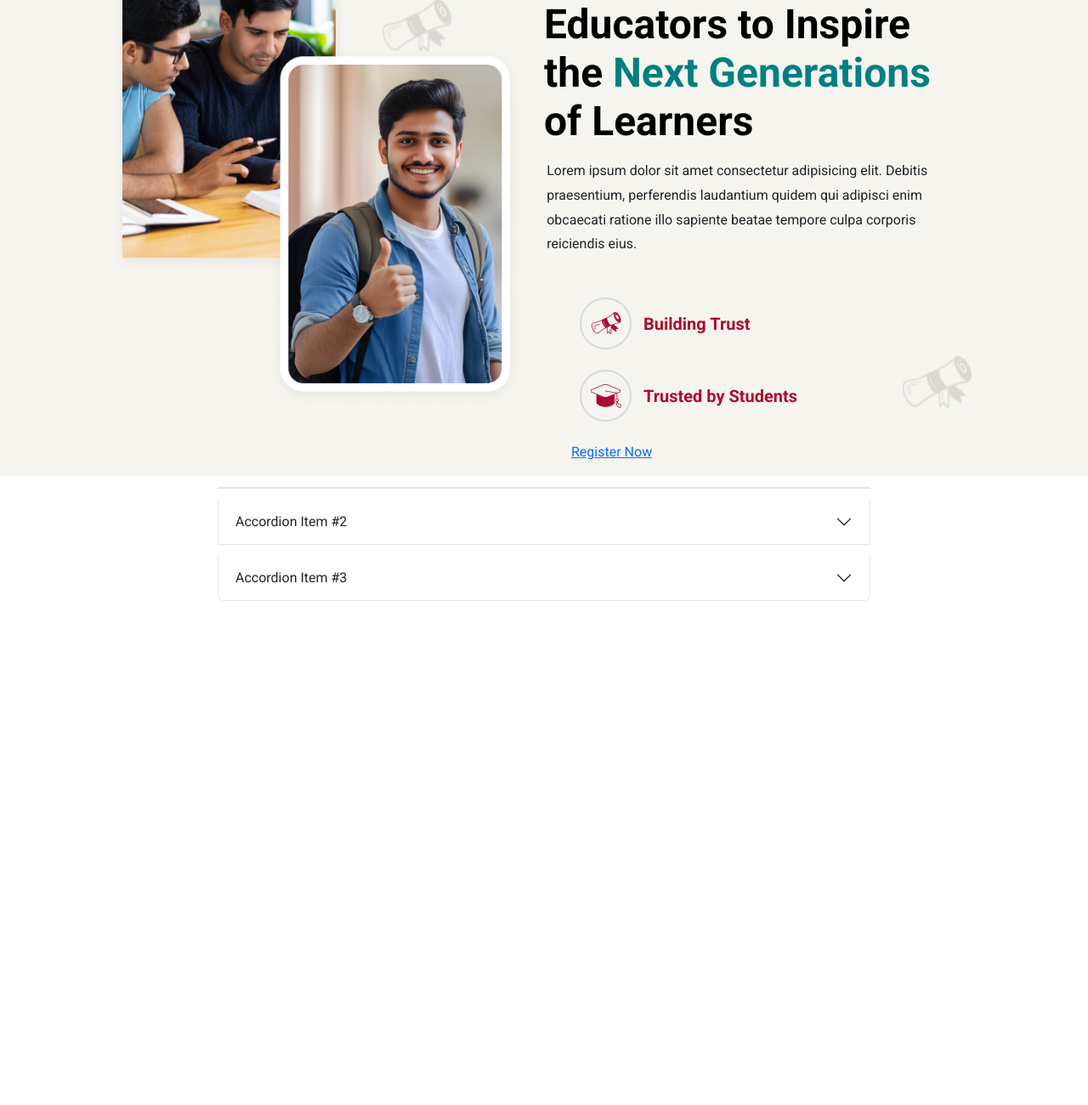
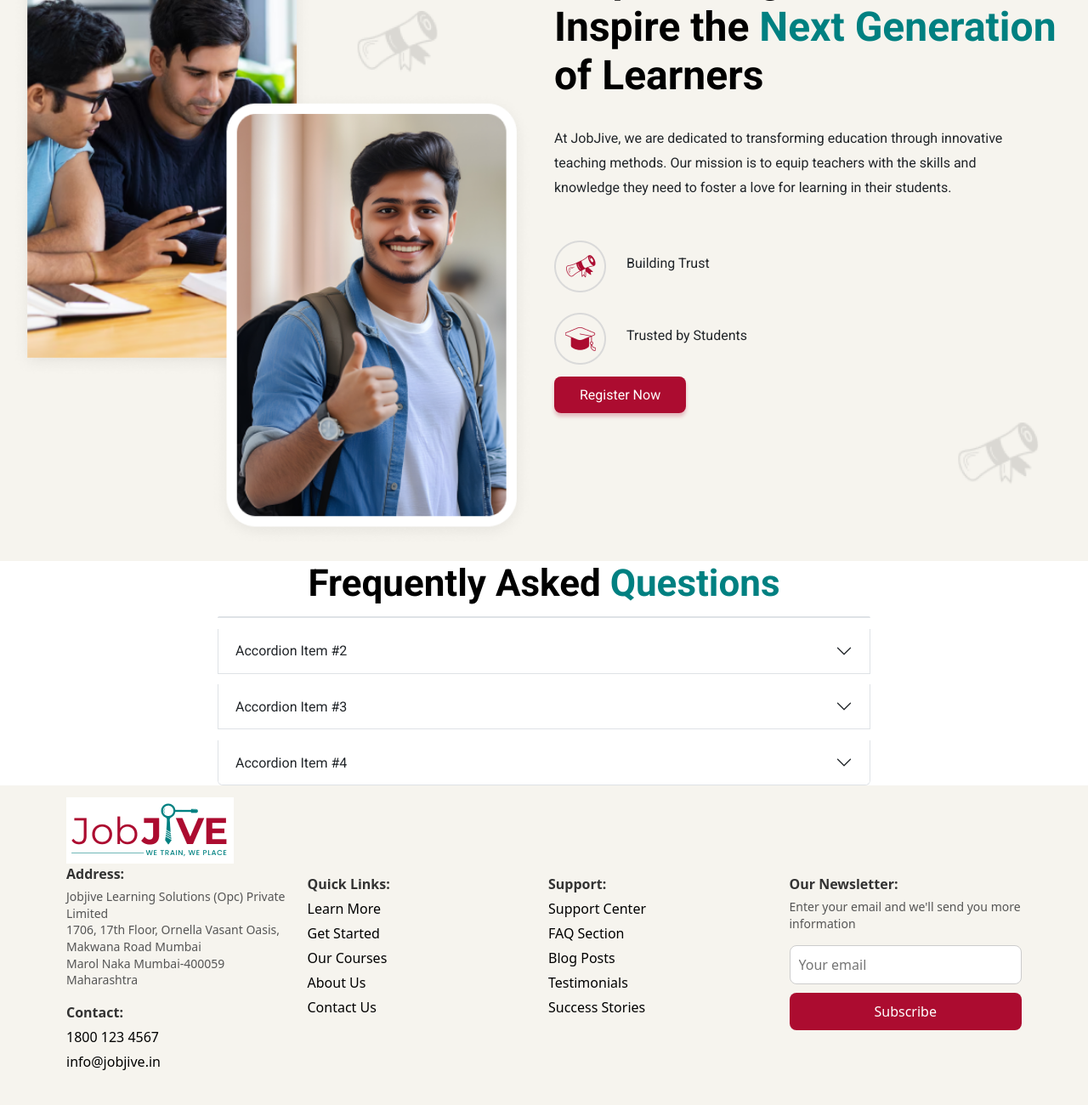
Before and after one commit to hydrozzzen/job-jive, a plain HTML site: page index.html in a window 1280 px wide. Shown: the part 1365-2665 px from the top of the page at 85% size. Before the commit the page ends 2072 px from the top, so only its background shows below. Drawn offline with nearby package versions, Linux system fonts and the light colour scheme.

Commit message:
new things

```diff
--- a/css/responsive.css
+++ b/css/responsive.css
@@ -10,6 +10,7 @@
     }
     .accordion-item{
       width: 100%;
+      margin-top: 6%;
 
   }
     .accordion-header{
@@ -33,7 +34,13 @@
      font-weight: 600;
      line-height: normal;
      color: rgb(0, 0, 0);
-     text-align: center;
+     text-align: left;
+ }
+ .empopara{
+  display: none;
+ }
+ .registerbtn{
+  margin-bottom: 5%;
  }
 
   }
--- a/css/style.css
+++ b/css/style.css
@@ -8,6 +8,7 @@ body {
 .navbar-expand-lg .navbar-nav .nav-link{
     color: white!important;
 }
+
 .logoimg {
     width: 121px;
     /* border-top: 21px solid rgb(255, 255, 255);
@@ -133,31 +134,144 @@ body {
   line-height: normal;
   color: rgb(0, 0, 0);
 }
-
 .empowering{
-   margin-top: 27px;
+    margin-top: 30px;
     font-size: 48px;
     font-weight: 700;
     line-height: normal;
     color: rgb(0, 0, 0);
 }
-.ptext{
-    margin-top: 1rem;
+.empopara{
     margin-bottom: 1rem;
     line-height: 1.8;
+    margin-right: 3rem;
     font-family: Roboto;
-    margin-left: 0.2rem;
-    margin-right: 0.2rem;
+    margin-top: 2rem;
+
 }
-.smalltext{
+.registerbtn{
+    background: #AC0C30;
+box-shadow: 0 4px 4px rgba(172, 12, 48, 0.25);
+color: white !important;
+text-decoration: none;
+padding: 12px 30px;
+border-radius: 8px;
+display: inline;
+margin-top: 20px;
+}
+.vertical-list {
+    list-style-type: none; /* Removes bullet points */
+    padding: 0; /* Removes default padding */
+}
+
+.vertical-list li {
+    display: flex;
+    align-items: center;
+}
+.faqheading{
     font-family: Roboto;
-    line-height: 1.2;
-    margin-bottom: 1rem;
+    font-size: 44px;
+    font-weight: 700;
+    line-height: normal;
+    color: rgb(0, 0, 0);
+    text-align: center;
+}
+
+
+
+
+
+.footer{
+    background-color:  #F6F4EE;
+  }
+  .footer-section {
+    display: flex;
+
+    padding: 14px;
+    margin-left: 5%;
+    margin-right: 5%;
+    flex-direction: column; /* Adjusts layout to be vertical */
+    font-family: system-ui, -apple-system, BlinkMacSystemFont, 'Segoe UI', Roboto, Oxygen, Ubuntu, Cantarell, 'Open Sans', 'Helvetica Neue', sans-serif;
+}
+
+.footrow {
+    display: grid;
+    grid-template-columns: repeat(4, 1fr);
+    gap: 10px;
+    margin-bottom: 20px;
+}
+
+.footer-section > div {
+    background: #F6F4EE;
+}
+
+.footer-section span {
+    font-size: 16px;
     font-weight: 600;
-    color:  #AC0C30;
-    font-size: 20px;
-    margin-top: 1rem;
+    color: #333;
+    display: block;
+    margin-bottom: 5px;
 }
-.smallimg{
-    margin-left: 17%;
+
+.footer-section p {
+    font-size: 14px;
+    color: #555;
+    line-height: 1.4;
 }
+
+.footer-section ul {
+    list-style-type: none;
+    padding: 0;
+    margin: 0;
+}
+
+.footer-section ul li {
+    margin: 5px 0;
+}
+
+.footer-section ul li a {
+    color: #000; /* Set link color to black */
+    /* Make links bold */
+    text-decoration: none; /* Remove underline */
+    transition: color 0.3s;
+}
+
+.footer-section ul li a:hover {
+    color: #333; /* Change color on hover (optional) */
+}
+
+.email-subscribe-btn {
+    display: flex;
+    flex-direction: column;
+    gap: 10px;
+}
+
+.email-subscribe-btn input {
+    padding: 10px;
+    border-radius: 8px;
+    border: 1px solid #ccc;
+    outline: none;
+}
+
+.email-subscribe-btn input:focus {
+    border: 1px solid #007BFF;
+}
+
+.email-subscribe-btn button {
+    padding: 10px;
+    border-radius: 8px;
+    background-color: #AC0C30;
+    color: white;
+    border: none;
+    cursor: pointer;
+    transition: background-color 0.3s;
+}
+
+.email-subscribe-btn button:hover {
+    background-color: #9a0a2b;
+}
+
+/* Additional styles to create space between sections */
+.footsection {
+    margin-top: 90px; /* Add space above each section */
+}
--- a/index.html
+++ b/index.html
@@ -71,9 +71,9 @@
   </nav>
 </section>
 <!--VIDEO SECTION-->
-<sectio video>
+<section>
   <div class="video-container">
-    <video autoplay muted>
+    <video autoplay muted loop>
       <source src="img/video.mp4" type="video/mp4">
       Your browser does not support the video tag.
     </video>
@@ -81,7 +81,8 @@
       Empowering Educators to Shape Tomorrow’s <span style="background-color: #ac0c30;">Leaders.</span>
     </div>
   </div>
-</sectio>
+</section>
+
 
 <!--COROUSEL-SECTION-->
   <section coro >
@@ -102,45 +103,45 @@
 
   </section>
 <!--img+text-->
+
 <section class="background-section">
-  <div class="row" style="width: 100%;">
-    <div class="col-md-6 col-12" id="a" style="width: 40%;margin-left: 10%;">
-        <img src="img/Group 29.png" class="img-fluid">
+  <div class="container-fluid">
+      <div class="row">
+          <div class="col-sm-6  text-center" >
+            <img src="img/Group 29.png"style="width: 100%;
+            height: auto;">
           </div>
-    <div class="col-md-6 col-12" id="a"style="width: 40%;margin-right:10%">
-      <h2 class="empowering">Empowering Educators to Inspire the <span style="  color: #008081; ">Next Generations</span>
+          <div class="col-sm-6  ">
+           <h2 class="empowering">Empowering Educators to Inspire the <span style="color: #008081;">Next Generation </span><br>
             of Learners</h2>
+          <p class="empopara">At JobJive, we are dedicated to transforming education through innovative teaching methods. Our mission is to equip teachers with the skills and knowledge they need to foster a love for learning in their students.</p>
+          <div class="mt-5">
+            <ul class="vertical-list">
+                <li class="d-flex align-items-center mb-4">
+                    <div class="image">
+                        <img src="img/Frame 5.png" alt="Building Trust">
+                    </div>
+                    <h6 class="mx-4">Building Trust</h6>
+                </li>
+                <li class="d-flex align-items-center mb-4">
+                    <div class="image">
+                        <img src="img/Frame 6.png" alt="Trusted by Students">
+                    </div>
+                    <h6 class="mx-4">Trusted by Students</h6>
+                </li>
+            </ul>
+            <a href="https://job-jives.uat-projects.com/user/register" class="registerbtn" target="_blank">Register Now</a>
+        </div>
 
-        <p class="ptext">Lorem ipsum dolor sit amet consectetur adipisicing elit. Debitis praesentium, perferendis laudantium quidem qui adipisci enim obcaecati ratione illo sapiente beatae tempore culpa corporis reiciendis eius.</p>
 
-        <div class="mt-5">
-          <ul>
-              <li class="d-flex align-items-center building-trusst mb-4">
-                  <div class="image">
-                      <img src="img/Frame 5.png" alt="image"  class="smallimg">
-                  </div>
-                  <div class="d-flex flex-column mx-4">
-                      <h6 class="smalltext">Building Trust</h6>
-                  </div>
-              </li>
-              <li class="d-flex align-items-center building-trusst mb-4">
-                  <div class="image">
-                      <img src="img/Frame 6.png" alt="image" class="smallimg">
-                  </div>
-                  <div class="d-flex flex-column mx-4">
-                      <h6 class="smalltext">Trusted by Students</h6>
-                  </div>
-              </li>
-              <a href="#" class="btntheme-1" target="_blank">Register Now</a>
-          </ul>
-      </div>
+
 
       </div>
   </div>
-
 </section>
   <!--ACCORDIAN SECTION-->
 <section >
+  <h2 class="faqheading">Frequently Asked <span style="color: #008081;">Questions</span></h2>
   <div class="accordion" id="accordionExample">
     <div class="accordion-item">
 
@@ -169,9 +170,66 @@
         </div>
       </div>
     </div>
+    <div class="accordion-item">
+      <h2 class="accordion-header" id="headingfour">
+        <button class="accordion-button collapsed" type="button" data-bs-toggle="collapse" data-bs-target="#collapsefour" aria-expanded="false" aria-controls="collapsefour">
+          Accordion Item #4
+        </button>
+      </h2>
+      <div id="collapsefour" class="accordion-collapse collapse" aria-labelledby="headingfour" data-bs-parent="#accordionExample">
+        <div class="accordion-body">
+          <strong>bla bla bla </strong> Lorem ipsum dolor sit amet consectetur adipisicing elit. Modi, aliquid perspiciatis praesentium ad consectetur assumenda dolorum quas nam laudantium nemo nulla in cum error distinctio quo, sint illum. Repellendus ab nisi placeat fugiat, error nulla!It's also worth noting that just about any HTML can go within the <code>Lorem ipsum dolor sit amet consectetur.</code>, though the transition does limit overflow.
+        </div>
+      </div>
+    </div>
+
   </div>
 </section>
-
+<section class="footer">
+  <footer class="footer-section">
+      <div class="footrow">
+          <div>
+              <img src="img/joblogo.png" alt="Logo" style="max-width: 100%; height: auto;">
+              <span>Address:</span>
+              <p>Jobjive Learning Solutions (Opc) Private Limited<br>1706, 17th Floor, Ornella Vasant Oasis,
+                  Makwana Road Mumbai<br>Marol Naka Mumbai-400059 Maharashtra</p>
+              <span>Contact:</span>
+              <ul>
+                  <li><a href="">1800 123 4567</a></li>
+                  <li><a href="">info@jobjive.in</a></li>
+              </ul>
+          </div>
+          <div class="footsection">
+              <b><span>Quick Links:</span></b>
+              <ul>
+                  <li><a href="">Learn More</a></li>
+                  <li><a href="">Get Started</a></li>
+                  <li><a href="">Our Courses</a></li>
+                  <li><a href="">About Us</a></li>
+                  <li><a href="">Contact Us</a></li>
+              </ul>
+          </div>
+          <div class="footsection">
+              <span>Support:</span>
+              <ul>
+                  <li><a href="">Support Center</a></li>
+                  <li><a href="">FAQ Section</a></li>
+                  <li><a href="">Blog Posts</a></li>
+                  <li><a href="">Testimonials</a></li>
+                  <li><a href="">Success Stories</a></li>
+              </ul>
+          </div>
+          <div class="footsection">
+              <span>Our Newsletter:</span>
+              <p>Enter your email and we'll send you more information</p>
+              <div class="email-subscribe-btn">
+                  <input type="email" placeholder="Your email">
+                  <button>Subscribe</button>
+              </div>
+          </div>
+      </div>
+  </footer>
+</section>
     <script src="https://cdn.jsdelivr.net/npm/bootstrap@5.2.3/dist/js/bootstrap.bundle.min.js" ></script>
     <script src="https://cdnjs.cloudflare.com/ajax/libs/jquery/1.11.1/jquery.min.js" ></script>
     <script src="https://cdnjs.cloudflare.com/ajax/libs/jquery-migrate/1.2.1/jquery-migrate.min.js" ></script>
```
Also changed, not shown: ihs.html (+11 -29 lines), img/Group 1000003000(3).png (added). Lines whose indentation alone changed are shown as unchanged.
